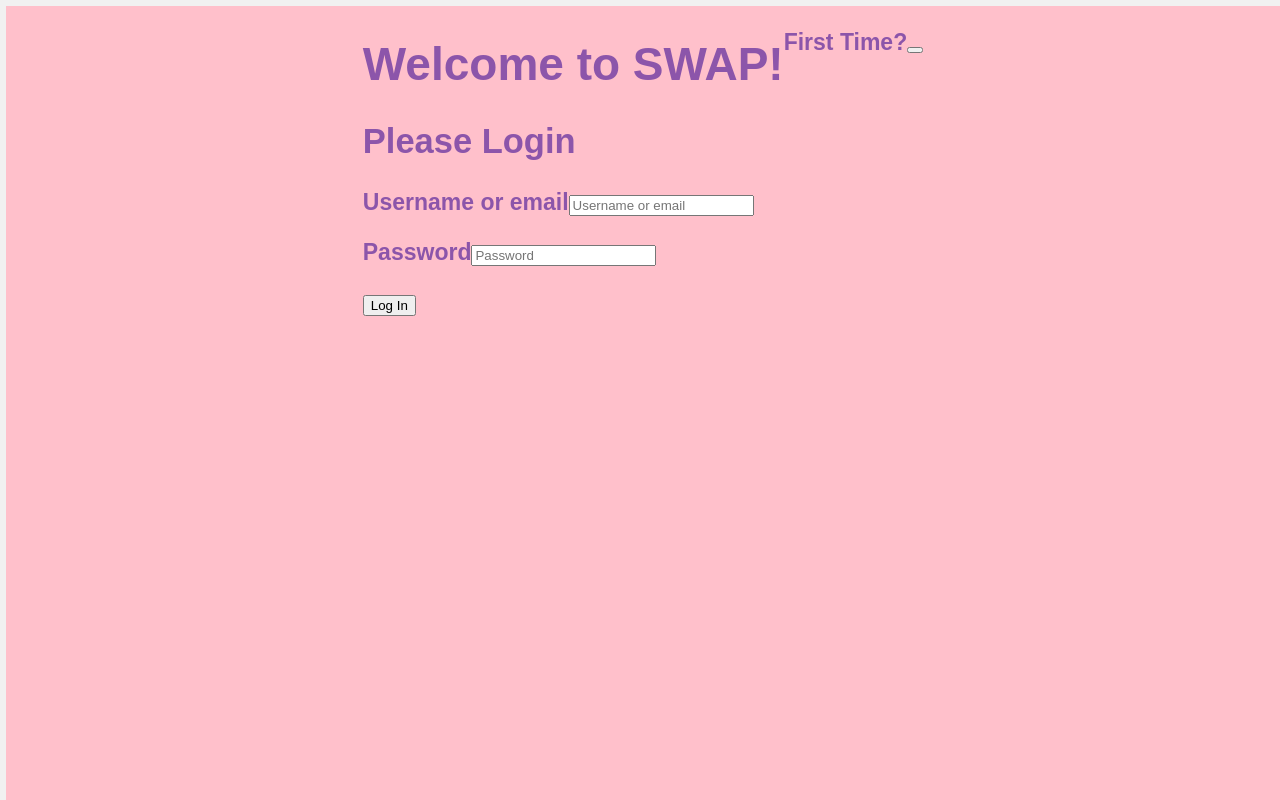
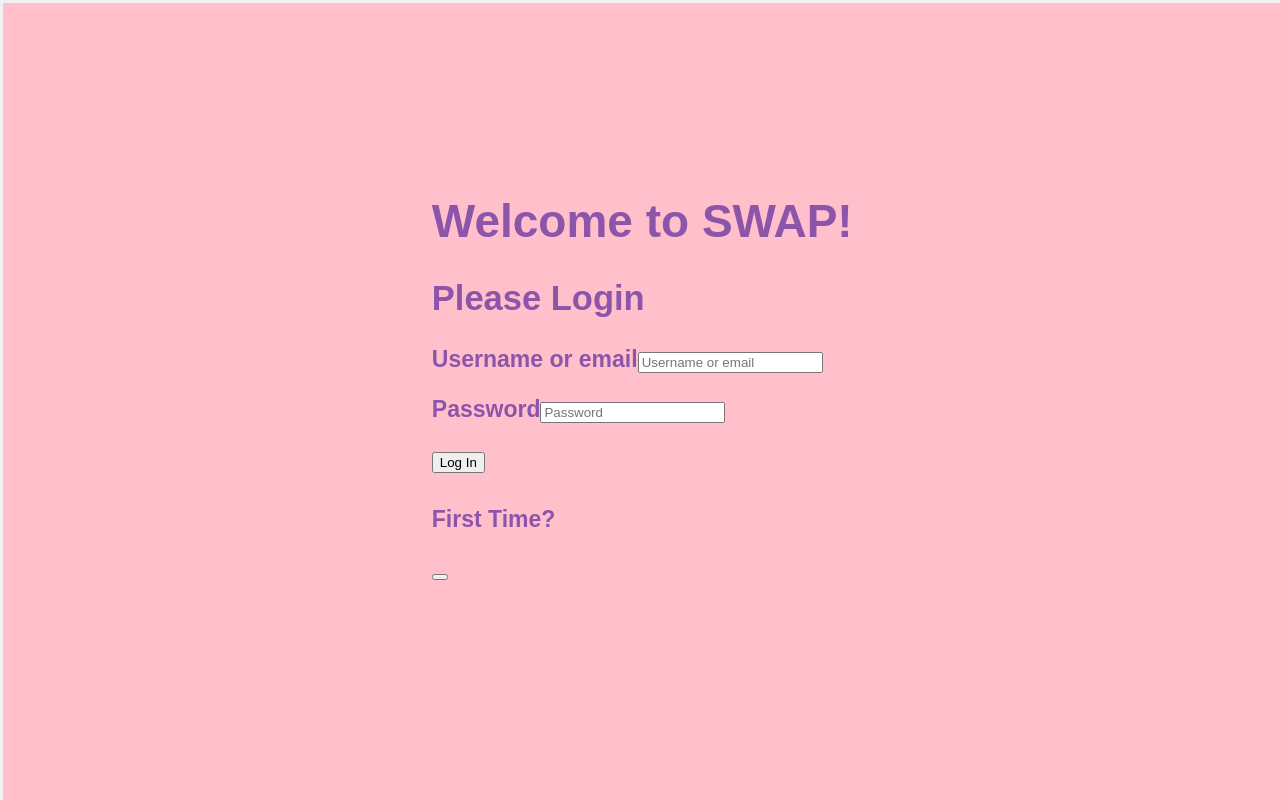
Before and after one commit to cyoonique/swapApp, a React app: page / in a window 1280 px wide. Built offline with nearby package versions, Linux system fonts and the light colour scheme.

Commit message:
created grid styling for login page

```diff
--- a/client/components/LoginPage.jsx
+++ b/client/components/LoginPage.jsx
@@ -2,8 +2,9 @@ import React, { Component } from 'react';
 
 const loginPage = props => {
     return (
-        <div className="loginPage">
-            <form class="sign-in" action="/main" method="POST">
+        <div className="loginBox">
+            <div className="loginInputSection">
+            <form className="sign-in" action="/main" method="POST">
                  <h1 id="loginHeader">Welcome to SWAP!</h1>
                     <h2>Please Login</h2>
                 <p>
@@ -24,7 +25,9 @@ const loginPage = props => {
                                                     />
                 </p>
         </form>
+        </div>
 
+        <div className="firstTimeSection">
         <p id="first-time">First Time?</p>
 
         <p>
@@ -32,6 +35,7 @@ const loginPage = props => {
                                     onClick={() =>  {props.signupDisplayToggle()}}
                                                     />
                                                     </p>
+            </div>
         </div>
     )
 };
--- a/client/styles/style.css
+++ b/client/styles/style.css
@@ -22,7 +22,7 @@ body {
     width: 100%;
     height: 100%;
     border: 3px solid #f1f1f1;
-    display: flex;
+    display: grid;
     justify-content: center;
     color: #8C55AA;
     font-family: 'Ubuntu', sans-serif;
@@ -30,7 +30,28 @@ body {
     font-size: 23px;
     z-index: 1;
     background: pink;
+    grid-template-columns: 33% 33% 33%;
+    grid-template-rows: 20% 50% 30%;
 }
+    .loginBox {
+        height: 100%;
+        width: 100%;
+        grid-column: 2;
+        grid-row: 2;
+        display: grid;
+        grid-template-columns: auto;
+        grid-template-rows: 80% 20%;
+    }
+        .loginInputSection {
+            grid-row: 1;
+            height: 100%;
+            width: 100%;
+        }
+        .firstTimeSection {
+            grid-row: 2;
+            height: 100%;
+            width: 100%;
+        }
 
 .NavContainer {
     display: flex;
@@ -76,7 +97,7 @@ nav a{
     display: grid;
     margin: auto;
     grid-template-columns: auto;
-    grid-auto-rows: 8% 92%;
+    grid-template-rows: 8% 92%;
     grid-gap: 1rem;
 
 }
```
